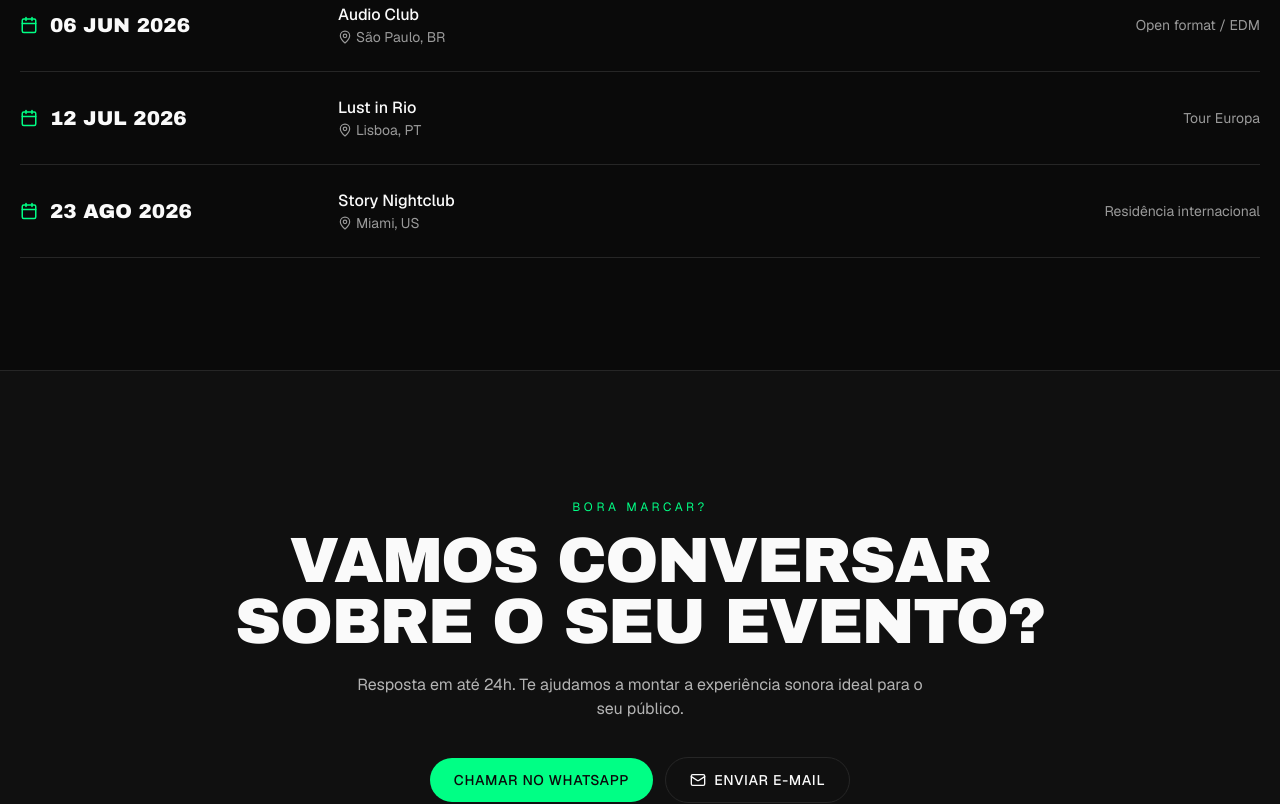
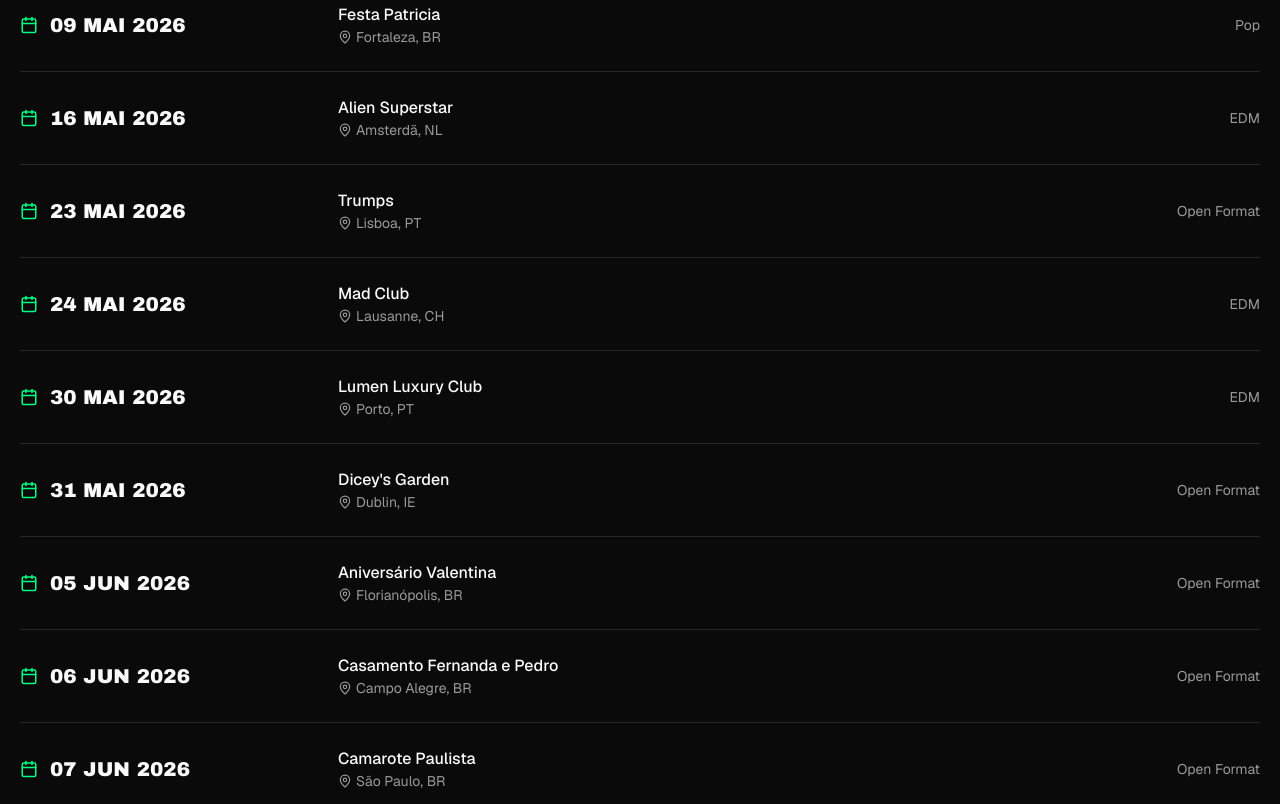
Before and after one commit to luanpoffo/luanpoffo-site, a Next.js app: page /musica in a window 1280 px wide. Shown: the part 2460-3264 px from the top of the page. Built offline with nearby package versions, Linux system fonts and the light colour scheme; no server answers.

Commit message:
Update upcoming-dates.tsx

```diff
--- a/components/upcoming-dates.tsx
+++ b/components/upcoming-dates.tsx
@@ -11,22 +11,64 @@ type DateItem = {
 
 const PLACEHOLDER: DateItem[] = [
   {
-    date: "06 jun 2026",
-    city: "São Paulo, BR",
-    venue: "Audio Club",
-    type: "Open format / EDM"
+    date: "09 mai 2026",
+    city: "Fortaleza, BR",
+    venue: "Festa Patricia",
+    type: "Pop"
   },
   {
-    date: "12 jul 2026",
-    city: "Lisboa, PT",
-    venue: "Lust in Rio",
-    type: "Tour Europa"
+    date: "16 mai 2026",
+    city: "Amsterdã, NL",
+    venue: "Alien Superstar",
+    type: "EDM"
   },
   {
-    date: "23 ago 2026",
-    city: "Miami, US",
-    venue: "Story Nightclub",
-    type: "Residência internacional"
+    date: "23 mai 2026",
+    city: "Lisboa, PT",
+    venue: "Trumps",
+    type: "Open Format"
+  },
+  {
+    date: "24 mai 2026",
+    city: "Lausanne, CH",
+    venue: "Mad Club",
+    type: "EDM"
+  },
+  {
+    date: "30 mai 2026",
+    city: "Porto, PT",
+    venue: "Lumen Luxury Club",
+    type: "EDM"
+  },
+  {
+    date: "31 mai 2026",
+    city: "Dublin, IE",
+    venue: "Dicey's Garden",
+    type: "Open Format"
+  },
+  {
+    date: "05 jun 2026",
+    city: "Florianópolis, BR",
+    venue: "Aniversário Valentina",
+    type: "Open Format"
+  },
+  {
+    date: "06 jun 2026",
+    city: "Campo Alegre, BR",
+    venue: "Casamento Fernanda e Pedro",
+    type: "Open Format"
+  },
+  {
+    date: "07 jun 2026",
+    city: "São Paulo, BR",
+    venue: "Camarote Paulista",
+    type: "Open Format"
+  },
+  {
+    date: "07 jun 2026",
+    city: "São Paulo, BR",
+    venue: "After Pride Volt Club SP",
+    type: "Open Format"
   }
 ];
 
@@ -39,7 +81,6 @@ export function UpcomingDates({ items = PLACEHOLDER }: { items?: DateItem[] }) {
         </p>
         <h2 className="mt-3 headline-section text-balance">Próximas datas</h2>
       </Reveal>
-
       <ul className="mt-12 divide-y divide-border border-y border-border">
         {items.map((it, i) => (
           <Reveal key={i} delay={i * 0.05}>
@@ -51,7 +92,8 @@ export function UpcomingDates({ items = PLACEHOLDER }: { items?: DateItem[] }) {
               <div>
                 <p className="font-medium">{it.venue}</p>
                 <p className="text-sm text-foreground/60 flex items-center gap-1">
-                  <MapPin size={14} /> {it.city}
+                  <MapPin size={14} />
+                  {it.city}
                 </p>
               </div>
               <p className="text-sm text-foreground/60 md:text-right">
```
